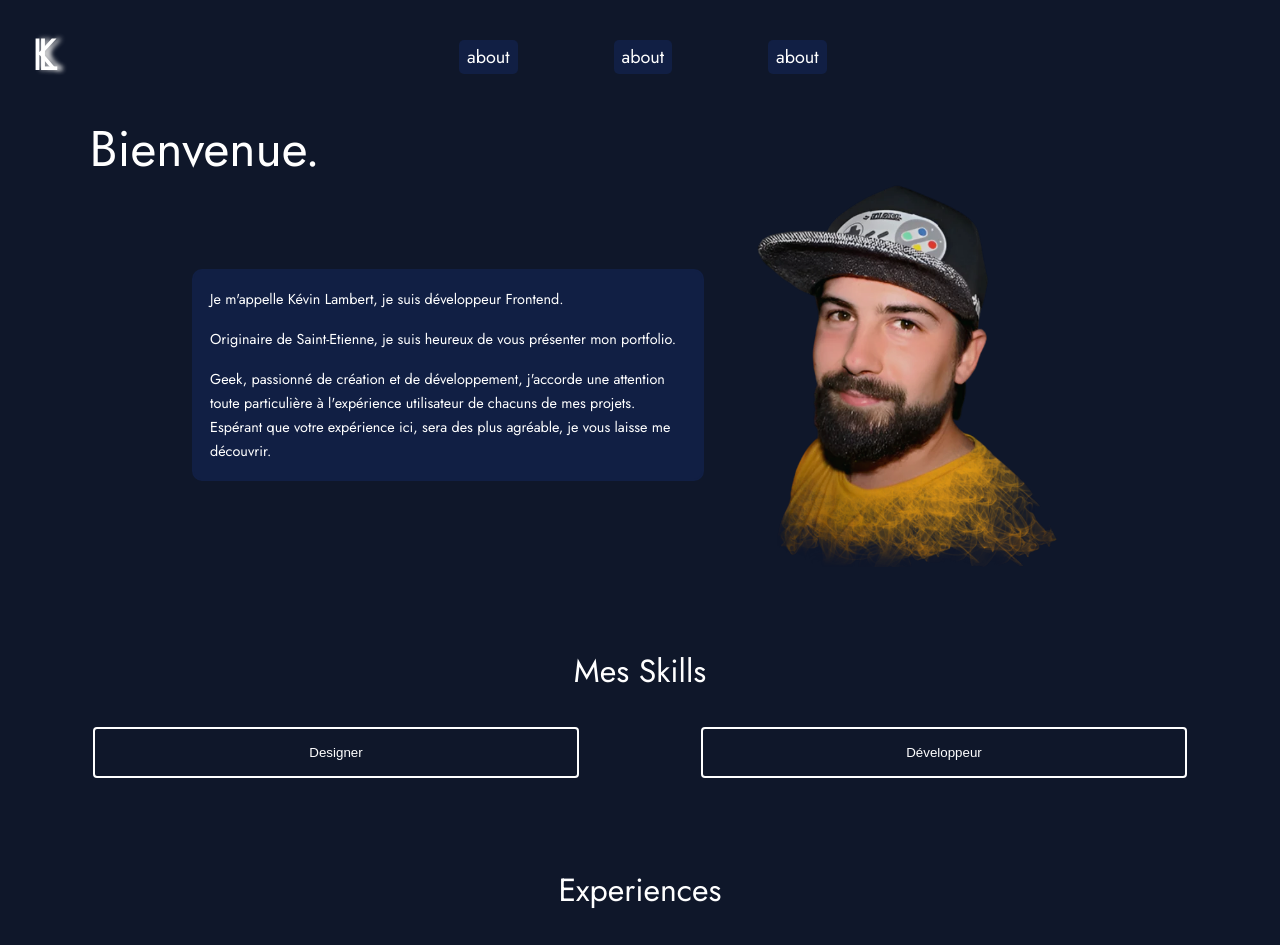
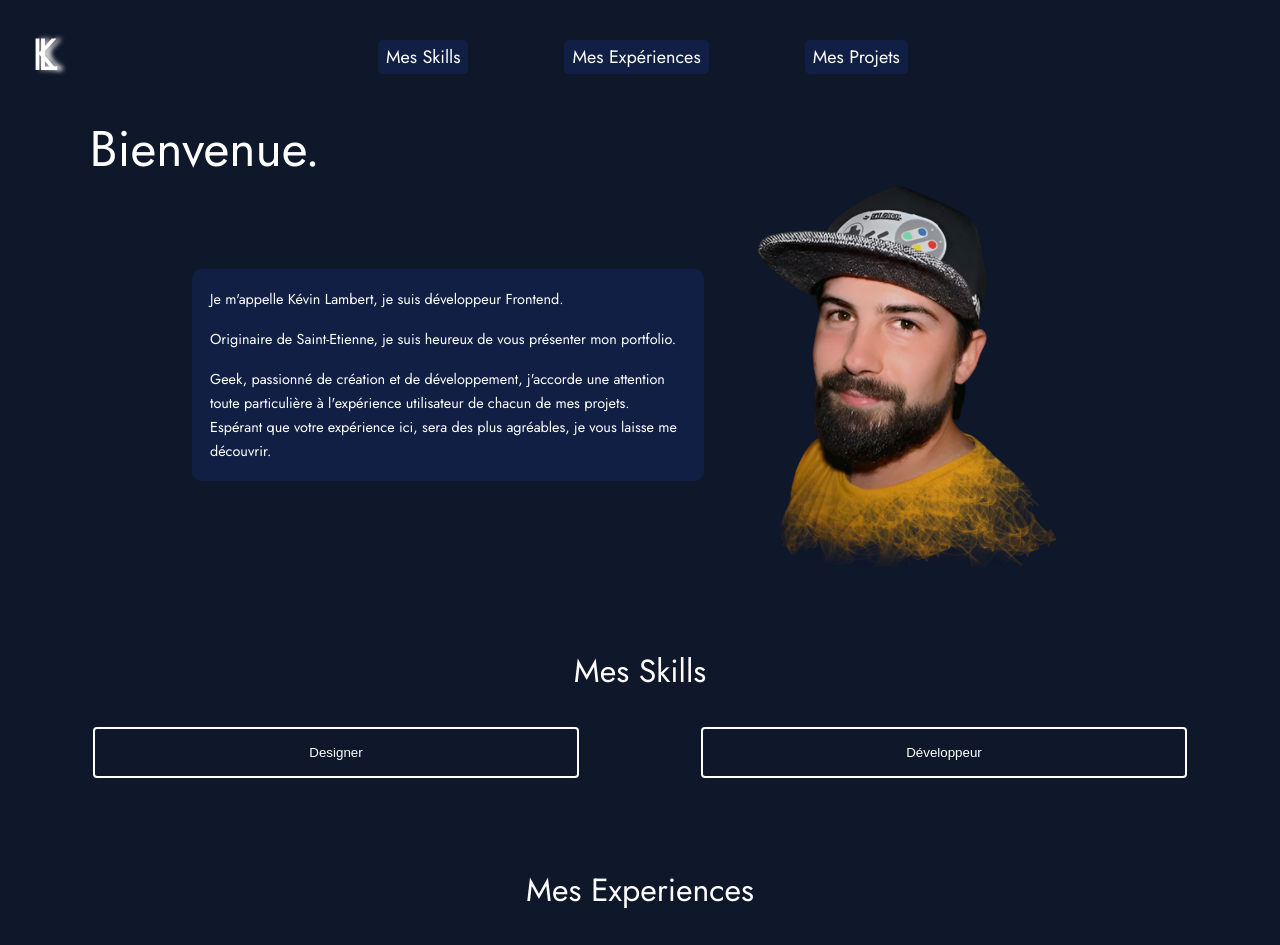
Before and after one commit to lambertkevin42/Portfolio-Ts, a React (Create React App) app: page / in a window 1280 px wide. Shown: the top 945 px of the page. Built offline with nearby package versions, Linux system fonts and the light colour scheme.

Commit message:
fixed headernav for smooth scroll

```diff
--- a/package.json
+++ b/package.json
@@ -13,7 +13,7 @@
     "react": "^18.2.0",
     "react-dom": "^18.2.0",
     "react-redux": "^8.0.5",
-    "react-router-dom": "^6.8.1",
+    "react-router-dom": "^6.16.0",
     "react-scripts": "5.0.1",
     "react-slick": "^0.29.0",
     "redux": "^4.2.1",
--- a/src/components/App/App.tsx
+++ b/src/components/App/App.tsx
@@ -1,5 +1,5 @@
 import React, { useEffect } from 'react';
-import { useLocation, Location } from 'react-router-dom';
+import { useLocation } from 'react-router-dom';
 import Footer from '../Footer/Footer';
 import Header from '../Header/Header';
 import MyCard from '../MyCard/MyCard';
@@ -9,7 +9,7 @@ import Project from '../Project/Project';
 import './app.scss';
 
 const App: React.FC = () => {
-  const location: Location = useLocation();
+  const location = useLocation();
 
   useEffect(() => {
     window.scrollTo({
@@ -26,12 +26,12 @@ const App: React.FC = () => {
         title="Bienvenue."
         textUp="Je m'appelle Kévin Lambert, je suis développeur Frontend."
         text1="Originaire de Saint-Etienne, je suis heureux de vous présenter mon portfolio."
-        text2="Geek, passionné de création et de développement, j'accorde une attention toute particulière à l'expérience utilisateur de chacuns de mes projets. Espérant que votre expérience ici, sera des plus agréable, je vous laisse me découvrir."
+        text2="Geek, passionné de création et de développement, j'accorde une attention toute particulière à l'expérience utilisateur de chacun de mes projets. Espérant que votre expérience ici, sera des plus agréables, je vous laisse me découvrir."
         imgAlt="kévin lambert"
       />
-      <SkillCards />
-      <MyExperience title="Experiences" />
-      <Project title="Projets" />
+      <SkillCards id="SkillCards" />
+      <MyExperience id="MyExperiences" title="Mes Experiences" />
+      <Project id="Projects" title="Mes Projets" />
       <Footer />
     </div>
   );
--- a/src/components/Header/Header.tsx
+++ b/src/components/Header/Header.tsx
@@ -8,7 +8,7 @@ const Header: React.FC = () => {
       <p className="header-text">
         <strong>KL</strong>
       </p>
-      <HeaderNav link1="about" link2="about" link3="about" />
+      <HeaderNav link1="Mes Skills" link2="Mes Expériences" link3="Mes Projets" />
     </div>
   );
 };
--- a/src/components/HeaderNav/HeaderNav.tsx
+++ b/src/components/HeaderNav/HeaderNav.tsx
@@ -1,5 +1,6 @@
+import React, { useRef } from 'react';
 import { useDispatch, useSelector } from 'react-redux';
-import { NavLink } from 'react-router-dom';
+
 import { toggleBurger } from '../../actions/burgerActions';
 import { RootState } from '../../reducers/rootReducer';
 import '../HeaderNav/headernav.scss';
@@ -13,22 +14,34 @@ interface HeaderNavProps {
 const HeaderNav: React.FC<HeaderNavProps> = ({ link1, link2, link3 }) => {
   const dispatch = useDispatch();
   const { burgerIsOpen } = useSelector((state: RootState) => state.burger);
+  const navRef = useRef(null);
+
   const handleClick = () => {
     dispatch(toggleBurger());
   };
 
+  const scrollToComponent = (componentId: string) => {
+    const component = document.getElementById(componentId);
+    if (component) {
+      window.scrollTo({
+        top: component.offsetTop,
+        behavior: 'smooth',
+      });
+    }
+  };
+
   return (
-    <nav className="header-nav">
+    <nav className="header-nav" ref={navRef}>
       <ul className={`${burgerIsOpen ? 'header-nav-links' : 'header-nav-links--closed'}`}>
-        <NavLink className="header-nav-link" to="">
+        <li className="header-nav-link" onClick={() => scrollToComponent('SkillCards')}>
           {link1}
-        </NavLink>
-        <NavLink className="header-nav-link" to="">
+        </li>
+        <li className="header-nav-link" onClick={() => scrollToComponent('MyExperiences')}>
           {link2}
-        </NavLink>
-        <NavLink className="header-nav-link" to="">
+        </li>
+        <li className="header-nav-link" onClick={() => scrollToComponent('Projects')}>
           {link3}
-        </NavLink>
+        </li>
       </ul>
       <button
         aria-label="toggleBurger"
--- a/src/components/MyExperience/MyExperience.tsx
+++ b/src/components/MyExperience/MyExperience.tsx
@@ -4,11 +4,12 @@ import '../MyExperience/myexperience.scss';
 
 interface MyExperienceProps {
   title: string;
+  id: string;
 }
 
-const MyExperience: React.FC<MyExperienceProps> = ({ title }) => {
+const MyExperience: React.FC<MyExperienceProps> = ({ title, id }) => {
   return (
-    <div className="myexperience">
+    <div className="myexperience" id={id}>
       <h2 className="myexperience-title">{title}</h2>
       <MyExperienceBox
         date="juin-novembre 2022"
--- a/src/components/Project/Project.tsx
+++ b/src/components/Project/Project.tsx
@@ -5,11 +5,12 @@ import '../Project/project.scss';
 
 interface ProjectProps {
   title: string;
+  id: string;
 }
 
-const Project: React.FC<ProjectProps> = ({ title }) => {
+const Project: React.FC<ProjectProps> = ({ title, id }) => {
   return (
-    <div className="project">
+    <div className="project" id={id}>
       <h2 className="project-title">{title}</h2>
       <ProjectBox
         title="Scotch Art"
--- a/src/components/Project/ProjectBox/ToggleCardsProject/ButtonToggleProject/buttontoggleproject.scss
+++ b/src/components/Project/ProjectBox/ToggleCardsProject/ButtonToggleProject/buttontoggleproject.scss
@@ -16,4 +16,5 @@
             box-shadow: inset 4000px 0 0 0 vars.$white;
             color: vars.$dark;
         }
+
 }
--- a/src/components/Project/ProjectBox/ToggleCardsProject/ToggleCardProjectAriane.tsx
+++ b/src/components/Project/ProjectBox/ToggleCardsProject/ToggleCardProjectAriane.tsx
@@ -8,7 +8,6 @@ const ToggleCardProjectAriane: React.FC = () => {
   const { toggleButtonProjectArianeIsOpen } = useSelector((state: RootState) => state.button);
   return (
     <div className="togglecard">
-      <ButtonToggleProjectAriane />
       <div className={`${toggleButtonProjectArianeIsOpen ? 'togglecard' : 'togglecard-closed'}`}>
         <div className="togglecard-content">
           <p>
@@ -33,6 +32,7 @@ const ToggleCardProjectAriane: React.FC = () => {
           </p>
         </div>
       </div>
+      <ButtonToggleProjectAriane />
     </div>
   );
 };
--- a/src/components/Project/ProjectBox/ToggleCardsProject/ToggleCardProjectScotch.tsx
+++ b/src/components/Project/ProjectBox/ToggleCardsProject/ToggleCardProjectScotch.tsx
@@ -8,7 +8,6 @@ const ToggleCardProjectScotch: React.FC = () => {
   const { toggleButtonProjectScotchIsOpen } = useSelector((state: RootState) => state.button);
   return (
     <div className="togglecard">
-      <ButtonToggleProjectScotch />
       <div className={`${toggleButtonProjectScotchIsOpen ? 'togglecard' : 'togglecard-closed'}`}>
         <div className="togglecard-content">
           <p>
@@ -18,6 +17,7 @@ const ToggleCardProjectScotch: React.FC = () => {
           </p>
         </div>
       </div>
+      <ButtonToggleProjectScotch />
     </div>
   );
 };
--- a/src/components/SkillCards/SkillCards.tsx
+++ b/src/components/SkillCards/SkillCards.tsx
@@ -3,9 +3,13 @@ import ToggleCardDesign from '../ToggleCards/ToggleCardDesign';
 import ToggleCardDev from '../ToggleCards/ToggleCardDev';
 import '../SkillCards/skillcard.scss';
 
-const SkillCards: React.FC = () => {
+interface SkillCardsProps {
+  id: string;
+}
+
+const SkillCards: React.FC<SkillCardsProps> = ({ id }) => {
   return (
-    <div className="skillcards">
+    <div className="skillcards" id={id}>
       <div className="skillcards-title">
         <h2>Mes Skills</h2>
       </div>
```
Also changed, not shown: 1 other file (tests, documents, lock files or other folders).
